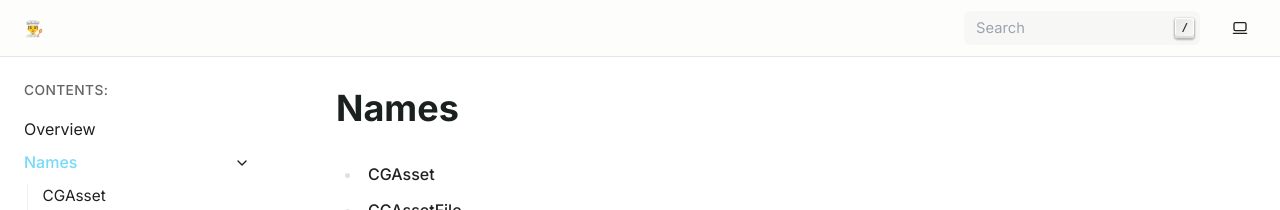
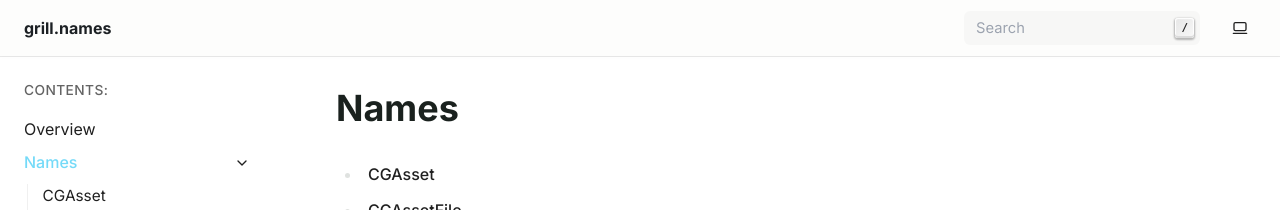
Before and after one commit to thegrill/grill-names, a Sphinx documentation site: the page built from docs/source/names.rst, in a window 1280 px wide. Shown: the top 210 px of the page. Built offline with Sphinx 7.4.7, drawn with Linux system fonts in a browser that asks for light colours.

Commit message:
restore qualified namespace

```diff
--- a/docs/source/conf.py
+++ b/docs/source/conf.py
@@ -91,7 +91,7 @@ source_suffix = ['.rst', '.md']
 master_doc = 'index'
 
 # General information about the project.
-project = '👨‍🍳'
+project = 'grill.names'
 copyright = f'{datetime.now().year}, The Grill'
 author = 'Christian López Barrón'
 
```
